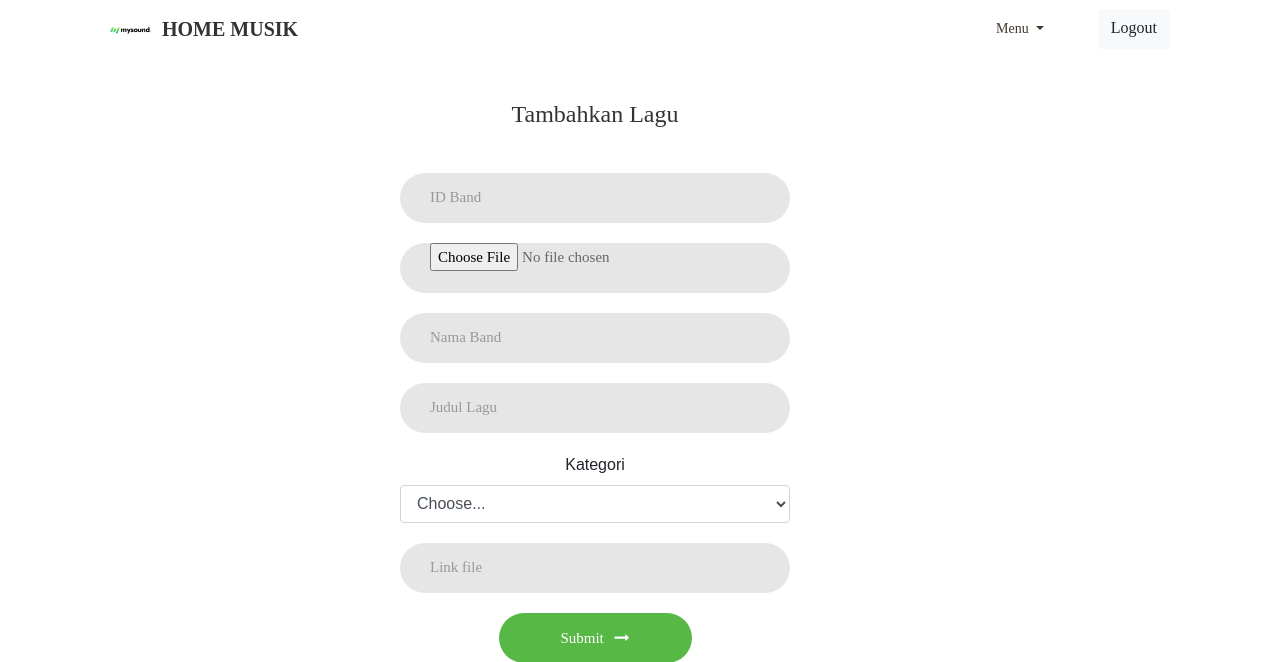
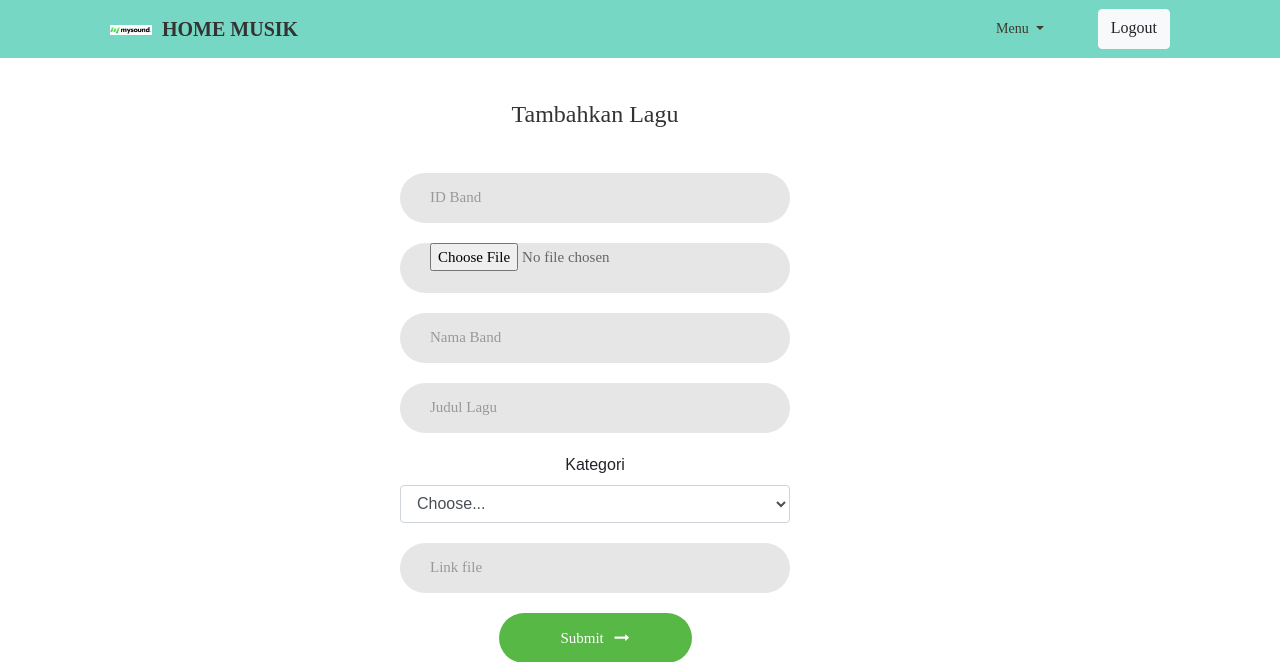
Before and after one commit to FachriezalNugraha/musikku2, a PHP site: page /input.php in a window 1280 px wide. Shown: the top 662 px of the page. Run offline with PHP 8.4, Linux system fonts and the light colour scheme; the visitor is signed in with stand-in values (Sample User, id 1); some web fonts are replaced.

Commit message:
update update11

```diff
--- a/edit.php
+++ b/edit.php
@@ -80,7 +80,7 @@ if(empty($_SESSION['username']))
         </div>
              <div class="wrap-input1 validate-input" data-validate = "Kategori lagu is required">
           <label for="kategori">Kategori</label>
-          <select id="inputState" class="form-control" value="<?php echo $data['kategori']; ?>">
+          <select id="inputState" class="form-control">
             <option selected>Choose...</option>
             <option value="Lagu Indonesia"> Lagu Indonesia </option>
             <option value="Lagu Luar"> Lagu Luar </option>
--- a/input.php
+++ b/input.php
@@ -30,7 +30,7 @@ if(empty($_SESSION['username']))
 
 <body>
     <div>
-        <nav class="navbar navbar-light navbar-expand-md fixed-top navigation-clean-button" style="height:58px;">
+        <nav class="navbar navbar-light navbar-expand-md fixed-top navigation-clean-button" style="height:58px; background-color: #76D7C4;">
             <div class="container"><a class="navbar-brand" href="#"><img src="assets/img/mysound.jpg" id="logo">HOME MUSIK</a><button class="navbar-toggler" data-toggle="collapse" data-target="#navcol-1"><span class="sr-only">Toggle navigation</span><span class="navbar-toggler-icon"></span></button>
                 <div
                     class="collapse navbar-collapse" id="navcol-1">
```
